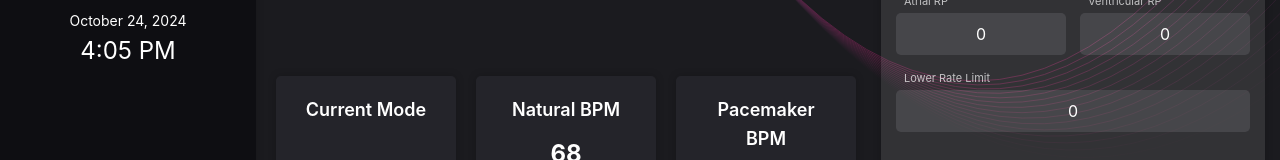
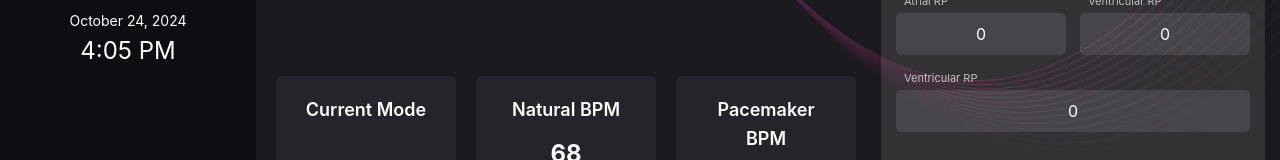
Before and after one commit to andrewderango/HeartFlow, a React (Vite) app in the folder dcm/src/renderer/: page /#/dashboard in a window 1280 px wide. Shown: the part 505-665 px from the top of the page. Built offline with nearby package versions, Linux system fonts and the light colour scheme.

Commit message:
change colour of disabled lower rate limit

```diff
--- a/dcm/src/renderer/src/pages/Dashboard/Dashboard.tsx
+++ b/dcm/src/renderer/src/pages/Dashboard/Dashboard.tsx
@@ -634,7 +634,7 @@ function Dashboard(): JSX.Element {
                 value={isTelemetryTerminated ? '' : lowerRateLimit}
                 name="lowerRateLimit"
               />
-              <label>Lower Rate Limit</label>
+              <label className={(isVentricleDisabled && isAtriumDisabled) ? 'disabled-label' : ''}>Ventricular RP</label>
             </div>
           </div>
         </div>
```
